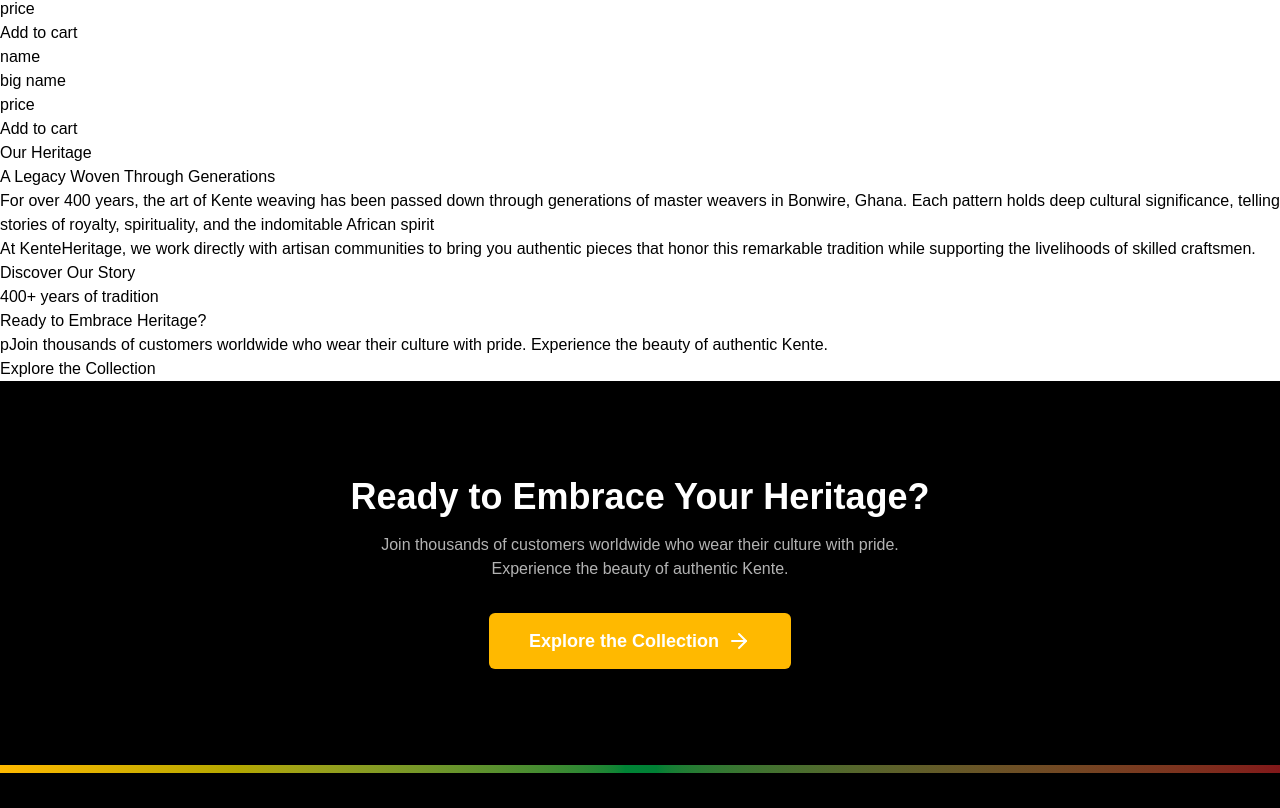
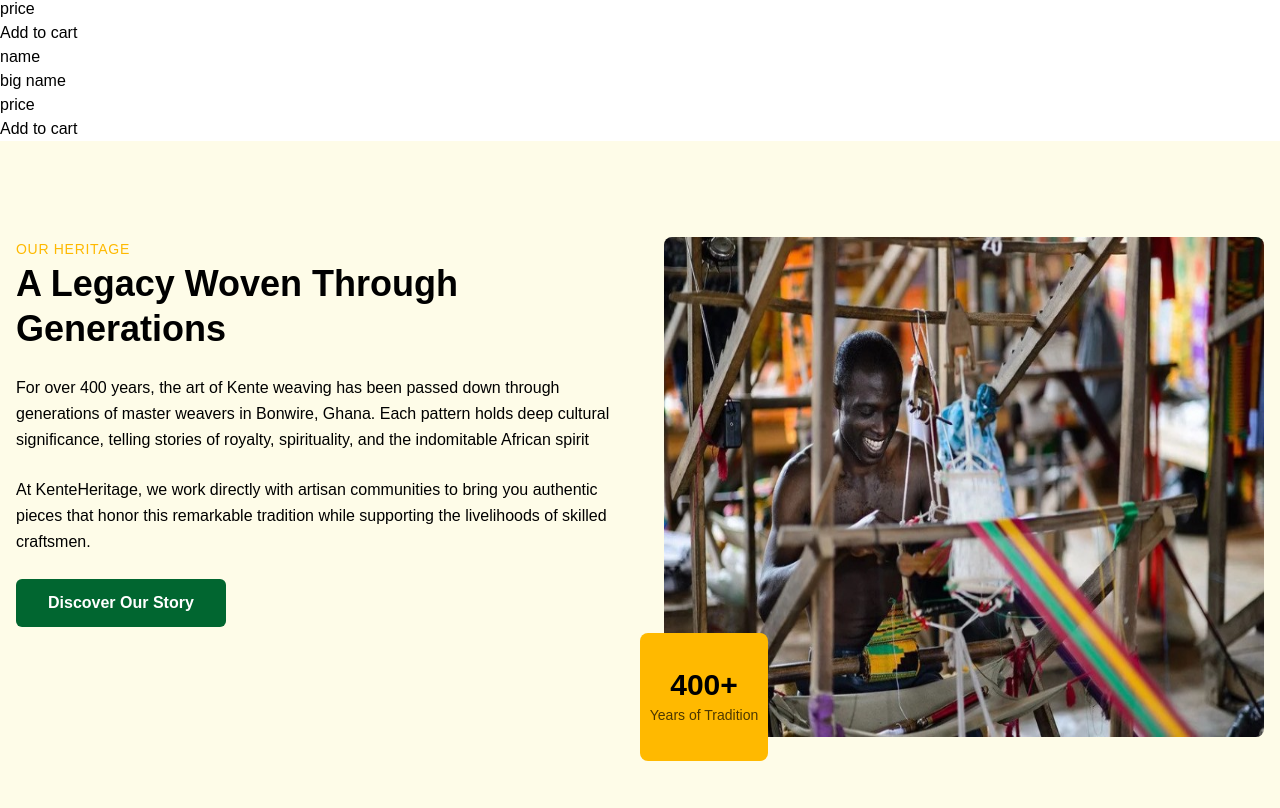
Before and after one commit to mikeboat45/kente-ecommerce-app, a React (Vite) app: page / in a window 1280 px wide. Shown: the part 1212-2020 px from the top of the page. Built offline with nearby package versions, Linux system fonts and the light colour scheme; a web font is replaced by a local one.

Commit message:
restructure and style about section

```diff
--- a/src/components/About.jsx
+++ b/src/components/About.jsx
@@ -1,32 +1,57 @@
 function About() {
   return (
     <>
-      <section>
-        <span>Our Heritage</span>
-        <h2>A Legacy Woven Through Generations</h2>
-        <p>
-          For over 400 years, the art of Kente weaving has been passed down
-          through generations of master weavers in Bonwire, Ghana. Each pattern
-          holds deep cultural significance, telling stories of royalty,
-          spirituality, and the indomitable African spirit
-        </p>
-        <p>
-          At KenteHeritage, we work directly with artisan communities to bring
-          you authentic pieces that honor this remarkable tradition while
-          supporting the livelihoods of skilled craftsmen.
-        </p>
-        <button>Discover Our Story</button>
-        <div>
-          <img src="" alt="" />
-          <div>400+ years of tradition</div>
+      <section className="py-16 md:py-24 bg-yellow-50" id="about">
+        <div className="mx-auto px-4">
+          <div className="grid md:grid-cols-2 gap-12  mb-10 md:mb-0">
+            <div className="space-y-6">
+              <span className="text-sm font-medium text-amber-400 uppercase tracking-wider">
+                Our Heritage
+              </span>
+              <h2 className="text-3xl md:text-4xl font-bold leading-tight">
+                A Legacy Woven Through Generations
+              </h2>
+              <p className="leading-relaxed">
+                For over 400 years, the art of Kente weaving has been passed
+                down through generations of master weavers in Bonwire, Ghana.
+                Each pattern holds deep cultural significance, telling stories
+                of royalty, spirituality, and the indomitable African spirit
+              </p>
+              <p className="leading-relaxed">
+                At KenteHeritage, we work directly with artisan communities to
+                bring you authentic pieces that honor this remarkable tradition
+                while supporting the livelihoods of skilled craftsmen.
+              </p>
+              <a
+                href="/about"
+                className="inline-flex items-center justify-center gap-2 bg-green-800 text-white font-semibold hover:bg-green-950 hover:shadow-lg h-12 rounded-md px-8 text-base"
+              >
+                Discover Our Story
+              </a>
+            </div>
+
+            <div className="relative">
+              <div className="rounded-lg overflow-hidden shadow-hover aspect-6/5">
+                <img
+                  src="/kente-weaving.jpg"
+                  alt="man weaving kente"
+                  className="w-full h-full object-over"
+                />
+              </div>
+              <div className="absolute -bottom-6 -left-6 w-32 h-32 bg-amber-400 rounded-lg flex items-center justify-center">
+                <div className="text-center">
+                  <span className="block text-3xl font-bold text-black">
+                    400+
+                  </span>
+                  <span className="text-sm text-black/70">
+                    Years of Tradition
+                  </span>
+                </div>
+              </div>
+            </div>
+          </div>
         </div>
       </section>
-      <div id="cta">
-        <h2>Ready to Embrace Heritage?</h2>
-        pJoin thousands of customers worldwide who wear their culture with
-        pride. Experience the beauty of authentic Kente.
-      </div>
-      <button>Explore the Collection</button>
     </>
   );
 }
```
Also changed, not shown: public/kente-history.jpg (added), public/kente-weaving.jpg (added).
